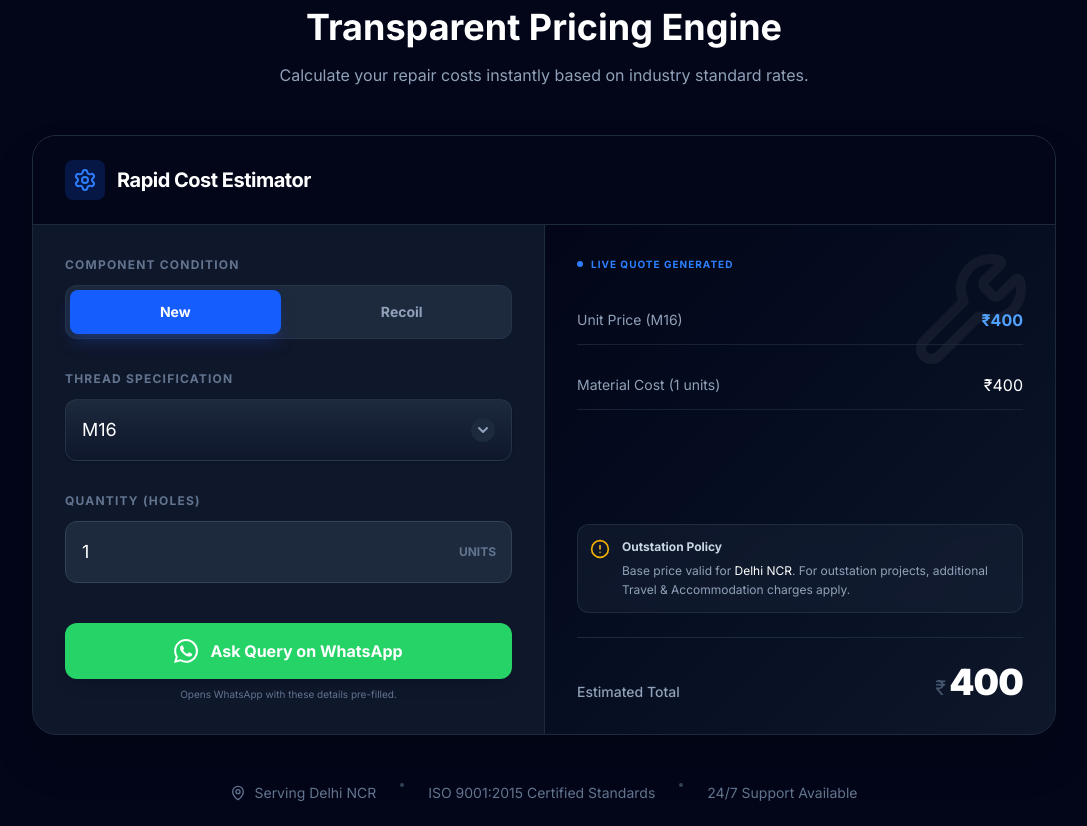
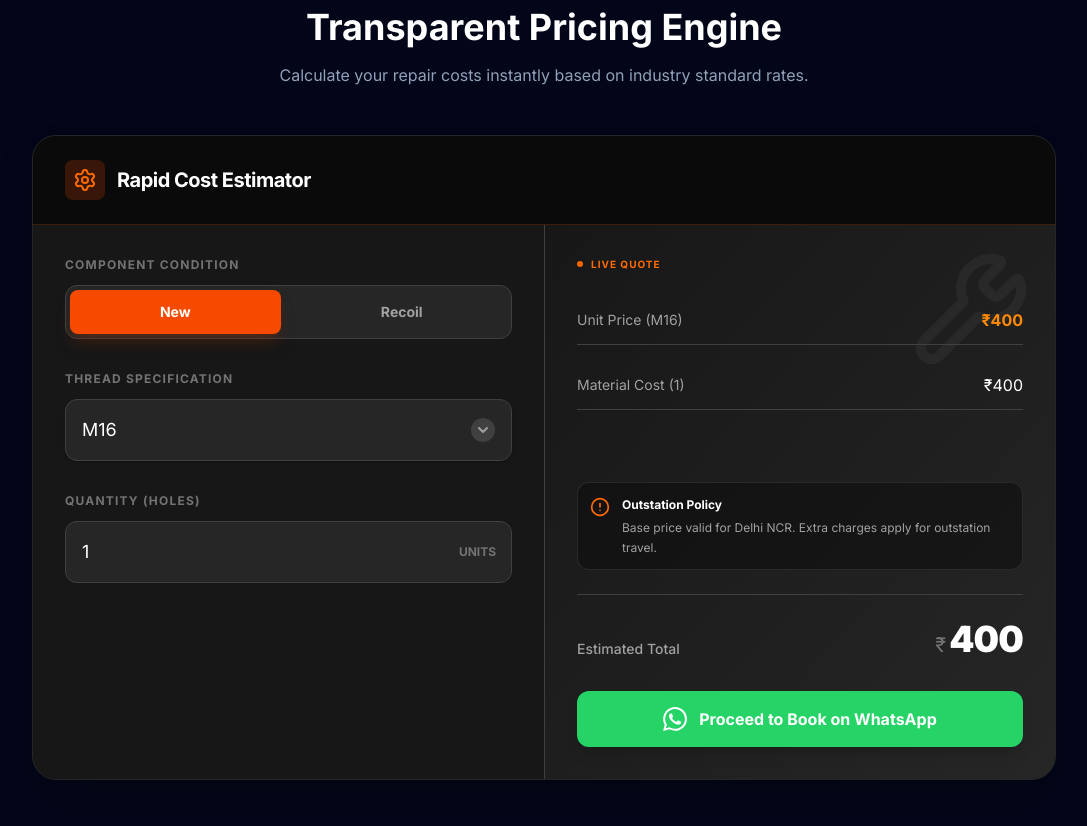
Before and after one commit to Abhishekyaddv/Yadav-Engg-And-Electrical-works, a Next.js app in the folder frontend/: page / in a window 1280 px wide. Shown: the part 1960-2786 px from the top of the page, without its empty margins (96-1183 px from the left). Built offline with nearby package versions, Linux system fonts and the light colour scheme.

Commit message:
Optimized whatsapp query button according to the Mobile UI and changed colour for calculator component

```diff
--- a/frontend/components/CoilCalculator.jsx
+++ b/frontend/components/CoilCalculator.jsx
@@ -11,12 +11,11 @@ export default function CoilCalculator() {
     numHoles: 1,
   });
 
-  // REMOVED <string[]> and <any> here
   const [availableSizes, setAvailableSizes] = useState([]);
   const [result, setResult] = useState(null);
   const [isDropdownOpen, setIsDropdownOpen] = useState(false);
 
-  // --- 1. AUTO-UPDATE DROPDOWN (Instant) ---
+  // --- 1. AUTO-UPDATE DROPDOWN ---
   useEffect(() => {
     const filtered = COIL_DATA
       .filter((item) => item.type === formData.coilType)
@@ -29,7 +28,7 @@ export default function CoilCalculator() {
     }
   }, [formData.coilType]);
 
-  // --- 2. CALCULATE PRICE (Instant Local Math) ---
+  // --- 2. CALCULATE PRICE ---
   useEffect(() => {
     if (!formData.size) {
       setResult(null);
@@ -45,65 +44,52 @@ export default function CoilCalculator() {
       return;
     }
 
-    // --- THE MATH ---
     const unitPrice = selectedItem.unitPrice;
-    const qty = formData.numHoles || 0;
+    // Handle empty or invalid input as 0
+    const qty = formData.numHoles === "" ? 0 : formData.numHoles;
 
     const baseCost = unitPrice * qty;
     const grandTotal = baseCost;
 
-    setResult({
-      unitPrice,
-      baseCost,
-      grandTotal
-    });
-
+    setResult({ unitPrice, baseCost, grandTotal });
   }, [formData]);
 
   // --- 3. WHATSAPP HANDLER ---
   const openWhatsApp = () => {
     const phoneNumber = "919958764445";
-
-    const text = `*New Query from Website* %0A%0A` +
-                 `*Type:* ${formData.coilType} %0A` +
-                 `*Size:* ${formData.size} %0A` +
-                 `*Quantity:* ${formData.numHoles} %0A` +
-                 `*Est. Price:* ₹${result?.grandTotal?.toLocaleString()} %0A%0A` +
-                 `Please confirm availability and final quote.`;
-
-    const url = `https://wa.me/${phoneNumber}?text=${text}`;
-    window.open(url, '_blank');
+    const text = `*New Query* %0A%0A*Type:* ${formData.coilType} %0A*Size:* ${formData.size} %0A*Qty:* ${formData.numHoles} %0A*Price:* ₹${result?.grandTotal?.toLocaleString() || 'N/A'}`;
+    window.open(`https://wa.me/${phoneNumber}?text=${text}`, '_blank');
   };
 
   // --- RENDER ---
   return (
-    <div className="w-full max-w-5xl mx-auto bg-slate-900 text-white rounded-3xl shadow-2xl border border-slate-800 overflow-hidden">
+    <div className="w-full max-w-5xl mx-auto bg-neutral-900 text-neutral-200 rounded-3xl shadow-2xl border border-neutral-800 overflow-hidden font-sans">
 
-      {/* HEADER */}
-      <div className="bg-slate-950 px-8 py-6 border-b border-slate-800 flex items-center gap-3">
-        <div className="p-2 bg-blue-600/20 rounded-lg">
-           <Settings className="text-blue-500 w-6 h-6" />
+      {/* HEADER: Darker Industrial Look */}
+      <div className="bg-neutral-950 px-8 py-6 border-b border-orange-500/20 flex items-center gap-3">
+        <div className="p-2 bg-orange-600/20 rounded-lg">
+           <Settings className="text-orange-500 w-6 h-6" />
         </div>
-        <h2 className="text-xl font-bold tracking-tight">Rapid Cost Estimator</h2>
+        <h2 className="text-xl font-bold tracking-tight text-white">Rapid Cost Estimator</h2>
       </div>
 
       <div className="grid lg:grid-cols-2 gap-0">
 
-        {/* LEFT COLUMN: CONTROLS */}
-        <div className="p-8 space-y-8">
+        {/* LEFT COLUMN */}
+        <div className="p-8 space-y-8 bg-neutral-900">
 
-          {/* 1. TOGGLE: New vs Recoil */}
+          {/* TOGGLE: Industrial Orange Active State */}
           <div>
-            <label className="text-xs font-bold text-slate-500 uppercase tracking-widest mb-3 block">Component Condition</label>
-            <div className="grid grid-cols-2 gap-4 p-1 bg-slate-800 rounded-xl border border-slate-700/50">
+            <label className="text-xs font-bold text-neutral-500 uppercase tracking-widest mb-3 block">Component Condition</label>
+            <div className="grid grid-cols-2 gap-4 p-1 bg-neutral-800 rounded-xl border border-neutral-700">
               {['New', 'Recoil'].map((type) => (
                 <button
                   key={type}
                   onClick={() => setFormData({...formData, coilType: type})}
                   className={`py-3 rounded-lg text-sm font-bold transition-all ${
                     formData.coilType === type
-                    ? 'bg-blue-600 text-white shadow-lg shadow-blue-900/50'
-                    : 'text-slate-400 hover:text-white hover:bg-slate-700/50'
+                    ? 'bg-orange-600 text-white shadow-lg shadow-orange-900/40' // Orange Active
+                    : 'text-neutral-400 hover:text-white hover:bg-neutral-700'
                   }`}
                 >
                   {type}
@@ -112,61 +98,54 @@ export default function CoilCalculator() {
             </div>
           </div>
 
-          {/* 2. DROPDOWN: Size Selection */}
+          {/* DROPDOWN */}
           <div className="relative z-20">
-            <label className="text-xs font-bold text-slate-500 uppercase tracking-widest mb-3 block">Thread Specification</label>
+            <label className="text-xs font-bold text-neutral-500 uppercase tracking-widest mb-3 block">Thread Specification</label>
             <button
               onClick={() => setIsDropdownOpen(!isDropdownOpen)}
               className={`w-full flex items-center justify-between p-4 rounded-xl outline-none transition-all duration-200 ease-out group
                 ${isDropdownOpen
-                  ? 'bg-slate-800 ring-2 ring-blue-500/30 border-blue-500/50'
-                  : 'bg-gradient-to-b from-slate-800 to-slate-900 border border-slate-700/60 hover:border-slate-600 shadow-sm active:scale-[0.98]'
+                  ? 'bg-neutral-800 ring-2 ring-orange-500/50 border-orange-500'
+                  : 'bg-neutral-800 border border-neutral-700 hover:border-orange-500/50 shadow-sm'
                 }`}
             >
-              <span className={`font-mono text-lg ${!formData.size ? 'text-slate-500' : 'text-white'}`}>
+              <span className={`font-mono text-lg ${!formData.size ? 'text-neutral-500' : 'text-white'}`}>
                 {formData.size || "Select Size"}
               </span>
-              <div className={`p-1 rounded-full transition-all duration-300 ${isDropdownOpen ? 'bg-blue-500 text-white rotate-180' : 'bg-slate-800 text-slate-400'}`}>
+              <div className={`p-1 rounded-full transition-all duration-300 ${isDropdownOpen ? 'bg-orange-500 text-white rotate-180' : 'bg-neutral-700 text-neutral-400'}`}>
                 <ChevronDown size={16} strokeWidth={3} />
               </div>
             </button>
 
-            {/* Custom Dropdown Menu */}
+            {/* Dropdown Menu */}
             {isDropdownOpen && (
               <>
                 <div className="fixed inset-0 z-10 cursor-default" onClick={() => setIsDropdownOpen(false)}></div>
-                <div className="absolute top-full left-0 right-0 mt-2 bg-slate-900/90 backdrop-blur-xl border border-white/10 rounded-xl shadow-2xl z-20 overflow-hidden p-1 animate-in fade-in zoom-in-95 duration-100 origin-top">
-                  <div className="max-h-60 overflow-y-auto scrollbar-thin scrollbar-thumb-slate-700 scrollbar-track-transparent">
-                    {availableSizes.length > 0 ? (
-                      availableSizes.map((s) => (
+                <div className="absolute top-full left-0 right-0 mt-2 bg-neutral-900 border border-orange-500/30 rounded-xl shadow-2xl z-20 overflow-hidden p-1 animate-in fade-in zoom-in-95 origin-top">
+                  <div className="max-h-60 overflow-y-auto scrollbar-thin scrollbar-thumb-neutral-700">
+                    {availableSizes.map((s) => (
                       <button
                         key={s}
-                          onClick={() => {
-                            setFormData({ ...formData, size: s });
-                            setIsDropdownOpen(false);
-                          }}
-                          className={`w-full text-left p-3 rounded-lg mb-0.5 flex items-center justify-between transition-colors duration-150
+                        onClick={() => { setFormData({ ...formData, size: s }); setIsDropdownOpen(false); }}
+                        className={`w-full text-left p-3 rounded-lg mb-0.5 flex items-center justify-between transition-colors
                           ${formData.size === s
-                              ? 'bg-blue-600 text-white shadow-md'
-                              : 'text-slate-300 hover:bg-white/5 hover:text-white'
+                            ? 'bg-orange-600 text-white'
+                            : 'text-neutral-300 hover:bg-neutral-800 hover:text-orange-400'
                           }`}
                       >
                         <span className="font-mono font-medium pl-2">{s}</span>
                         {formData.size === s && <Check size={16} strokeWidth={3} className="mr-2" />}
                       </button>
-                      ))
-                    ) : (
-                      <div className="p-4 text-slate-500 text-center text-sm font-medium">No sizes available</div>
-                    )}
+                    ))}
                   </div>
                 </div>
               </>
             )}
           </div>
 
-          {/* 3. INPUT: Quantity */}
+          {/* INPUT: Quantity */}
           <div>
-            <label className="text-xs font-bold text-slate-500 uppercase tracking-widest mb-3 block">Quantity (Holes)</label>
+            <label className="text-xs font-bold text-neutral-500 uppercase tracking-widest mb-3 block">Quantity (Holes)</label>
             <div className="relative group">
                 <input
                   type="number"
@@ -175,99 +154,93 @@ export default function CoilCalculator() {
                   value={formData.numHoles}
                   onChange={(e) => {
                     const val = e.target.value;
-                    if (val === "") {
-                      setFormData({ ...formData, numHoles: "" });
-                      return;
-                    }
-                    let num = parseInt(val);
-                    if (num > 1000) num = 1000;
-                    setFormData({ ...formData, numHoles: num });
+                    // Properly handle empty string to allow backspacing
+                    setFormData({ ...formData, numHoles: val === "" ? "" : Number(val) });
                   }}
-                  className="w-full bg-slate-800 border border-slate-700 text-white p-4 rounded-xl outline-none focus:border-blue-500 focus:ring-2 focus:ring-blue-500/20 transition-all font-mono text-lg placeholder:text-slate-600"
+                  className="w-full bg-neutral-800 border border-neutral-700 text-white p-4 rounded-xl outline-none focus:border-orange-500 focus:ring-1 focus:ring-orange-500 transition-all font-mono text-lg placeholder:text-neutral-600"
                   placeholder="0"
                 />
-                <span className="absolute right-4 top-1/2 -translate-y-1/2 text-slate-500 text-xs font-bold bg-slate-800 pl-2 group-focus-within:text-blue-500">UNITS</span>
+                <span className="absolute right-4 top-1/2 -translate-y-1/2 text-neutral-500 text-xs font-bold bg-neutral-800 pl-2">UNITS</span>
+            </div>
           </div>
         </div>
 
-          {/* 4. BUTTON: WhatsApp */}
-          <div className="pt-2">
-            <button
-                onClick={openWhatsApp}
-                className="w-full bg-[#25D366] hover:bg-[#20b857] text-white p-4 rounded-xl font-bold flex items-center justify-center gap-3 transition-all shadow-lg hover:shadow-green-900/20 active:scale-95 group"
-            >
-                <svg viewBox="0 0 24 24" width="24" height="24" fill="currentColor" className="transition-transform group-hover:scale-110">
-                    <path d="M17.472 14.382c-.297-.149-1.758-.867-2.03-.967-.273-.099-.471-.148-.67.15-.197.297-.767.966-.94 1.164-.173.199-.347.223-.644.075-.297-.15-1.255-.463-2.39-1.475-.883-.788-1.48-1.761-1.653-2.059-.173-.297-.018-.458.13-.606.134-.133.298-.347.446-.52.149-.174.198-.298.298-.497.099-.198.05-.371-.025-.52-.075-.149-.669-1.612-.916-2.207-.242-.579-.487-.5-.669-.51-.173-.008-.371-.01-.57-.01-.198 0-.52.074-.792.372-.272.297-1.04 1.016-1.04 2.479 0 1.462 1.065 2.875 1.213 3.074.149.198 2.096 3.2 5.077 4.487.709.306 1.262.489 1.694.625.712.227 1.36.195 1.871.118.571-.085 1.758-.719 2.006-1.413.248-.694.248-1.289.173-1.413-.074-.124-.272-.198-.57-.347m-5.421 7.403h-.004a9.87 9.87 0 01-5.031-1.378l-.361-.214-3.741.982.998-3.648-.235-.374a9.86 9.86 0 01-1.51-5.26c.001-5.45 4.436-9.884 9.888-9.884 2.64 0 5.122 1.03 6.988 2.898a9.825 9.825 0 012.893 6.994c-.003 5.45-4.437 9.884-9.885 9.884m8.413-18.297A11.815 11.815 0 0012.05 0C5.495 0 .16 5.335.157 11.892c0 2.096.547 4.142 1.588 5.945L.057 24l6.305-1.654a11.882 11.882 0 005.683 1.448h.005c6.554 0 11.89-5.335 11.893-11.893a11.821 11.821 0 00-3.48-8.413z"/>
-                </svg>
-                Ask Query on WhatsApp
-            </button>
-            <p className="text-center text-[10px] text-slate-500 mt-2">
-                Opens WhatsApp with these details pre-filled.
-            </p>
-          </div>
-
-        </div>
-
-        {/* RIGHT COLUMN: LIVE BREAKDOWN */}
-        <div className="bg-gradient-to-br from-slate-950 to-slate-900 p-8 border-l border-slate-800 relative flex flex-col justify-between min-h-[450px]">
+        {/* RIGHT COLUMN: RESULT + ACTION */}
+        <div className="bg-gradient-to-br from-neutral-900 to-neutral-800 p-8 border-l border-neutral-700 relative flex flex-col justify-between min-h-[450px]">
 
           <div className="absolute top-0 right-0 p-6 opacity-5 pointer-events-none">
               <Wrench size={120} />
           </div>
 
-          {/* DYNAMIC RESULT DISPLAY */}
+          <div className="flex-1">
             {result ? (
               <>
                   <div className="relative z-10">
-                    <h3 className="text-blue-500 text-[10px] font-bold uppercase tracking-widest mb-6 flex items-center gap-2">
-                        <span className="w-1.5 h-1.5 bg-blue-500 rounded-full animate-pulse"></span>
-                        Live Quote Generated
+                      <h3 className="text-orange-500 text-[10px] font-bold uppercase tracking-widest mb-6 flex items-center gap-2">
+                          <span className="w-1.5 h-1.5 bg-orange-500 rounded-full animate-pulse"></span>
+                          Live Quote
                       </h3>
 
                       <div className="space-y-4">
-                        <div className="flex justify-between items-center py-3 border-b border-slate-800/80">
-                            <span className="text-slate-400 text-sm">Unit Price ({formData.size})</span>
-                            <span className="font-mono text-blue-400 font-bold">₹{result.unitPrice}</span>
+                          <div className="flex justify-between items-center py-3 border-b border-neutral-700">
+                              <span className="text-neutral-400 text-sm">Unit Price ({formData.size})</span>
+                              <span className="font-mono text-orange-400 font-bold">₹{result.unitPrice}</span>
                           </div>
 
-                        <div className="flex justify-between items-center py-3 border-b border-slate-800/80">
-                            <span className="text-slate-400 text-sm">Material Cost ({formData.numHoles || 0} units)</span>
+                          <div className="flex justify-between items-center py-3 border-b border-neutral-700">
+                              <span className="text-neutral-400 text-sm">Material Cost ({formData.numHoles || 0})</span>
                               <span className="font-mono text-white">₹{result.baseCost.toLocaleString()}</span>
                           </div>
 
                           <div className="flex justify-between items-center py-3">
-                            {/* <span className="text-slate-400 text-sm">Service & Labour</span>
-                            <span className="font-mono text-green-400 text-xs font-bold bg-green-900/20 px-2 py-1 rounded">INCLUDED</span> */}
+                              {/* <span className="text-neutral-400 text-sm">Service & Labour</span>
+                              <span className="font-mono text-green-500 text-xs font-bold bg-green-500/10 px-2 py-1 rounded">INCLUDED</span> */}
                           </div>
                       </div>
                   </div>
 
                   <div className="mt-8 relative z-10">
-                    <div className="bg-slate-800/40 rounded-xl p-3 mb-6 border border-slate-700/50 backdrop-blur-sm">
+                      <div className="bg-neutral-950/50 rounded-xl p-3 mb-6 border border-neutral-700/50">
                           <div className="flex items-start gap-3">
-                            <AlertCircle className="w-5 h-5 text-yellow-500 shrink-0 mt-0.5" />
-                            <p className="text-xs text-slate-400 leading-relaxed">
-                                <strong className="text-slate-300 block mb-1">Outstation Policy</strong>
-                                Base price valid for <span className="text-white">Delhi NCR</span>. For outstation projects, additional Travel & Accommodation charges apply.
+                              <AlertCircle className="w-5 h-5 text-orange-500 shrink-0 mt-0.5" />
+                              <p className="text-xs text-neutral-400 leading-relaxed">
+                                  <strong className="text-white block mb-1">Outstation Policy</strong>
+                                  Base price valid for Delhi NCR. Extra charges apply for outstation travel.
                               </p>
                           </div>
                       </div>
 
-                    <div className="flex justify-between items-end border-t border-slate-800 pt-6">
-                        <span className="text-slate-400 text-sm font-medium">Estimated Total</span>
+                      <div className="flex justify-between items-end border-t border-neutral-700 pt-6 mb-6">
+                          <span className="text-neutral-400 text-sm font-medium">Estimated Total</span>
                           <span className="text-4xl font-black text-white tracking-tight">
-                        <span className="text-xl text-slate-600 font-normal mr-1">₹</span>
+                          <span className="text-xl text-neutral-500 font-normal mr-1">₹</span>
                           {result.grandTotal.toLocaleString()}
                           </span>
                       </div>
                   </div>
               </>
             ) : (
-             <div className="flex flex-col items-center justify-center h-full text-slate-600 space-y-3">
-                <div className="w-6 h-6 border-2 border-blue-500/30 border-t-blue-500 rounded-full animate-spin"></div>
-                <span className="text-xs uppercase tracking-widest opacity-50">Select Size to Calculate</span>
+              <div className="flex flex-col items-center justify-center h-48 text-neutral-600 space-y-3">
+                  <div className="w-6 h-6 border-2 border-orange-500/30 border-t-orange-500 rounded-full animate-spin"></div>
+                  <span className="text-xs uppercase tracking-widest opacity-50">Select Size</span>
               </div>
             )}
+          </div>
+
+          {/* WHATSAPP BUTTON */}
+          <div className="pt-2 z-20 relative">
+            <button
+                onClick={openWhatsApp}
+                className="w-full bg-[#25D366] hover:bg-[#20b857] text-white p-4 rounded-xl font-bold flex items-center justify-center gap-3 transition-all shadow-lg hover:shadow-green-900/20 active:scale-95 group"
+            >
+                {/* Simplified SVG Icon */}
+                <svg viewBox="0 0 24 24" width="24" height="24" fill="currentColor" className="transition-transform group-hover:scale-110">
+                    <path d="M17.472 14.382c-.297-.149-1.758-.867-2.03-.967-.273-.099-.471-.148-.67.15-.197.297-.767.966-.94 1.164-.173.199-.347.223-.644.075-.297-.15-1.255-.463-2.39-1.475-.883-.788-1.48-1.761-1.653-2.059-.173-.297-.018-.458.13-.606.134-.133.298-.347.446-.52.149-.174.198-.298.298-.497.099-.198.05-.371-.025-.52-.075-.149-.669-1.612-.916-2.207-.242-.579-.487-.5-.669-.51-.173-.008-.371-.01-.57-.01-.198 0-.52.074-.792.372-.272.297-1.04 1.016-1.04 2.479 0 1.462 1.065 2.875 1.213 3.074.149.198 2.096 3.2 5.077 4.487.709.306 1.262.489 1.694.625.712.227 1.36.195 1.871.118.571-.085 1.758-.719 2.006-1.413.248-.694.248-1.289.173-1.413-.074-.124-.272-.198-.57-.347m-5.421 7.403h-.004a9.87 9.87 0 01-5.031-1.378l-.361-.214-3.741.982.998-3.648-.235-.374a9.86 9.86 0 01-1.51-5.26c.001-5.45 4.436-9.884 9.888-9.884 2.64 0 5.122 1.03 6.988 2.898a9.825 9.825 0 012.893 6.994c-.003 5.45-4.437 9.884-9.885 9.884m8.413-18.297A11.815 11.815 0 0012.05 0C5.495 0 .16 5.335.157 11.892c0 2.096.547 4.142 1.588 5.945L.057 24l6.305-1.654a11.882 11.882 0 005.683 1.448h.005c6.554 0 11.89-5.335 11.893-11.893a11.821 11.821 0 00-3.48-8.413z"/>
+                </svg>
+                {result ? 'Proceed to Book on WhatsApp' : 'Ask Query on WhatsApp'}
+            </button>
+          </div>
+
         </div>
       </div>
     </div>
```
Lines whose indentation alone changed are shown as unchanged.
